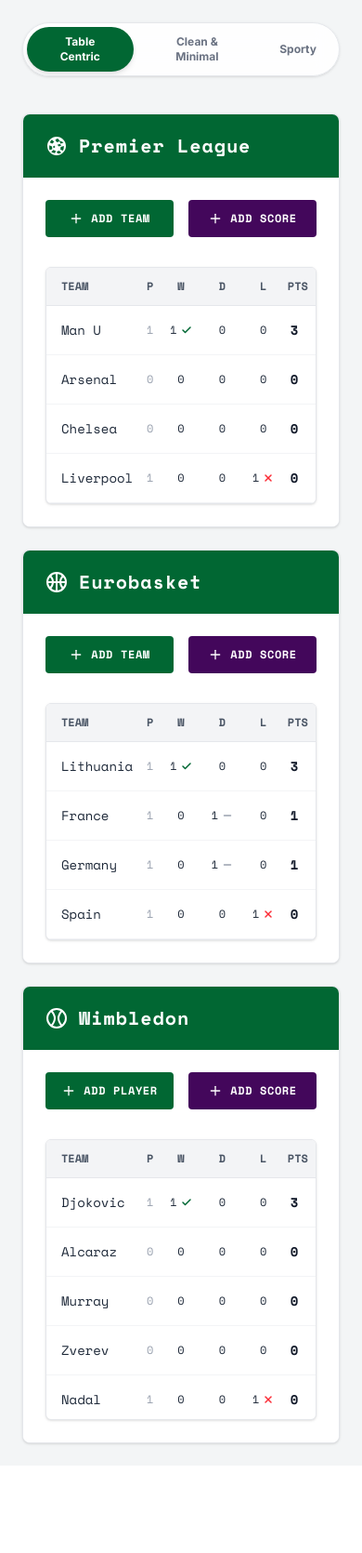
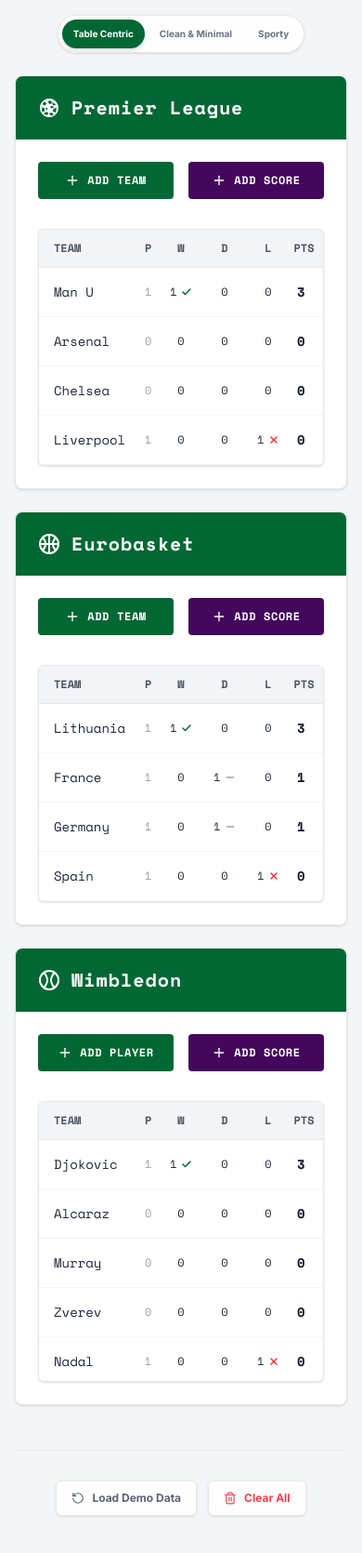
Before and after one commit to 777Rob/sports-betting-app, a Next.js app in the folder app/: page / in a window 390 px wide. Shown: the top 1670 px of the page at 93% size. Before the commit the page ends 1576 px from the top, so only its background shows below. Built offline with nearby package versions, Linux system fonts and the light colour scheme.

Commit message:
Add reset buttons

```diff
--- a/app/app/App.tsx
+++ b/app/app/App.tsx
@@ -3,12 +3,18 @@
 import CleanMinimalLayout from "./components/CleanMinimalLayout";
 import SportyEnergeticLayout from "./components/SportyEnergeticLayout";
 import TableCentricLayout from "./components/TableCentricLayout";
-import { useAppDispatch, hydrateState } from "./store/store";
-
+import {
+  useAppDispatch,
+  hydrateState,
+  resetData,
+  resetToDemo,
+} from "./store/store";
+import { AlertTriangle, RotateCcw, Trash2 } from "lucide-react";
 type Theme = "table-centric" | "clean-minimal" | "sporty-energetic";
 
 function App() {
   const [currentTheme, setCurrentTheme] = useState<Theme>("table-centric");
+  const [confirmClear, setConfirmClear] = useState(false);
   const dispatch = useAppDispatch();
 
   // Load state from localStorage on client mount only
@@ -50,16 +56,32 @@
     }
   };
 
+  const handleClearData = () => {
+    if (confirmClear) {
+      dispatch(resetData());
+      setConfirmClear(false);
+    } else {
+      setConfirmClear(true);
+      // Reset confirmation state after 3 seconds if not clicked again
+      setTimeout(() => setConfirmClear(false), 3000);
+    }
+  };
+
+  const handleResetToDemo = () => {
+    dispatch(resetToDemo());
+    setConfirmClear(false);
+  };
+
   return (
     <div
-      className={`min-h-screen w-full p-6 md:p-12 transition-colors duration-500 ${getBackgroundClass()}`}
+      className={`min-h-screen w-full p-4 md:p-12 transition-colors duration-500 relative flex flex-col ${getBackgroundClass()}`}
     >
       {/* Theme Switcher */}
-      <div className="max-w-[1400px] mx-auto mb-10 flex justify-center">
-        <div className="bg-white/90 backdrop-blur-md p-1 rounded-full border border-gray-200 shadow-sm flex gap-1 sticky top-4 z-50 overflow-hidden">
+      <div className="max-w-[1400px] mx-auto mb-6 md:mb-10 flex justify-center pointer-events-none relative z-50 w-full">
+        <div className="bg-white/90 backdrop-blur-md p-1 rounded-full border border-gray-200 shadow-sm flex gap-1 sticky top-4 pointer-events-auto overflow-x-auto max-w-full">
           <button
             onClick={() => setCurrentTheme("table-centric")}
-            className={`px-5 cursor-pointer py-2 rounded-full text-xs font-bold transition-all ${
+            className={`px-3 md:px-5 py-2 rounded-full text-[10px] md:text-xs font-bold transition-all cursor-pointer whitespace-nowrap ${
               currentTheme === "table-centric"
                 ? "bg-table-green text-white shadow-md"
                 : "text-gray-500 hover:bg-gray-100"
@@ -69,7 +91,7 @@
           </button>
           <button
             onClick={() => setCurrentTheme("clean-minimal")}
-            className={`px-5 cursor-pointer py-2 rounded-full text-xs font-bold transition-all ${
+            className={`px-3 md:px-5 py-2 rounded-full text-[10px] md:text-xs font-bold transition-all cursor-pointer whitespace-nowrap ${
               currentTheme === "clean-minimal"
                 ? "bg-clean-header text-white shadow-md"
                 : "text-gray-500 hover:bg-gray-100"
@@ -79,7 +101,7 @@
           </button>
           <button
             onClick={() => setCurrentTheme("sporty-energetic")}
-            className={`px-5 cursor-pointer py-2 rounded-full text-xs font-bold transition-all ${
+            className={`px-3 md:px-5 py-2 rounded-full text-[10px] md:text-xs font-bold transition-all cursor-pointer whitespace-nowrap ${
               currentTheme === "sporty-energetic"
                 ? "bg-sporty-orange text-white shadow-md"
                 : "text-gray-500 hover:bg-gray-100"
@@ -91,7 +113,34 @@
       </div>
 
       {/* Layout Content */}
-      <div className="max-w-[1400px] mx-auto">{renderLayout()}</div>
+      <div className="max-w-[1400px] mx-auto w-full flex-1">
+        {renderLayout()}
+      </div>
+
+      {/* Footer Data Controls - Moved to bottom for better mobile UX */}
+      <div className="max-w-[1400px] mx-auto w-full mt-12 pb-8 border-t border-black/5 pt-8 flex flex-col md:flex-row justify-center items-center gap-4 opacity-90">
+        <div className="flex gap-3">
+          <button
+            onClick={handleResetToDemo}
+            className="bg-white/90 hover:bg-white px-4 py-2.5 rounded-md shadow-sm border border-gray-200 text-xs font-bold text-gray-600 flex items-center gap-2 transition-all cursor-pointer"
+          >
+            <RotateCcw size={14} />
+            <span>Load Demo Data</span>
+          </button>
+
+          <button
+            onClick={handleClearData}
+            className={`px-4 py-2.5 rounded-md shadow-sm border text-xs font-bold flex items-center gap-2 transition-all cursor-pointer ${
+              confirmClear
+                ? "bg-red-600 border-red-700 text-white animate-pulse"
+                : "bg-white/90 hover:bg-red-50 border-gray-200 text-red-500"
+            }`}
+          >
+            {confirmClear ? <AlertTriangle size={14} /> : <Trash2 size={14} />}
+            <span>{confirmClear ? "Confirm Clear?" : "Clear All"}</span>
+          </button>
+        </div>
+      </div>
     </div>
   );
 }
--- a/app/app/store/store.ts
+++ b/app/app/store/store.ts
@@ -117,6 +117,13 @@
       state.matches = [];
       state.currentLeague = "premier";
     },
+    resetToDemo: (state) => {
+      // Use JSON parse/stringify for a simple deep copy to ensure we break references
+      // This prevents any potential mutation issues with the default arrays
+      state.teams = JSON.parse(JSON.stringify(defaultTeams));
+      state.matches = JSON.parse(JSON.stringify(defaultMatches));
+      state.currentLeague = "premier";
+    },
     setLeague: (state, action: PayloadAction<LeagueType>) => {
       state.currentLeague = action.payload;
     },
@@ -126,8 +133,14 @@
   },
 });
 
-export const { addTeam, addMatch, resetData, setLeague, hydrateState } =
-  appSlice.actions;
+export const {
+  addTeam,
+  addMatch,
+  resetData,
+  resetToDemo,
+  setLeague,
+  hydrateState,
+} = appSlice.actions;
 
 // Configure Store
 export const store = configureStore({
```
